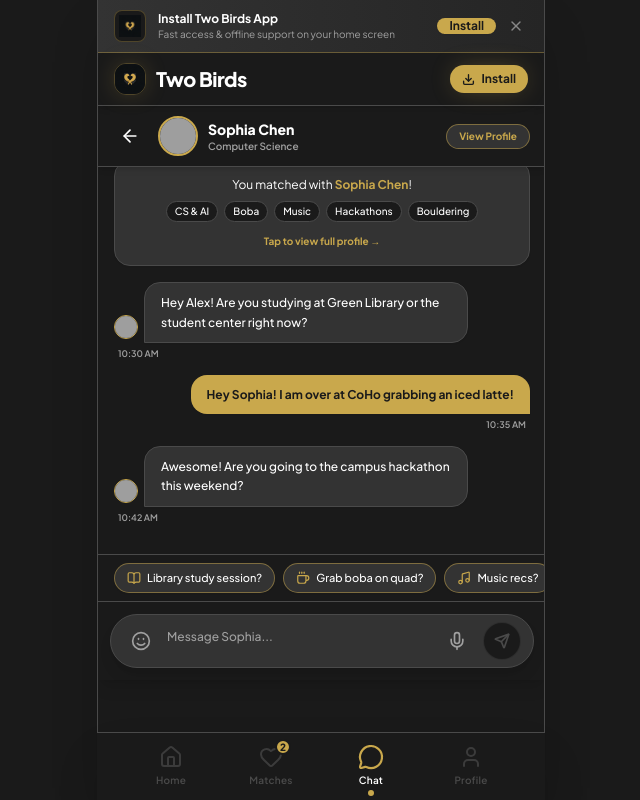
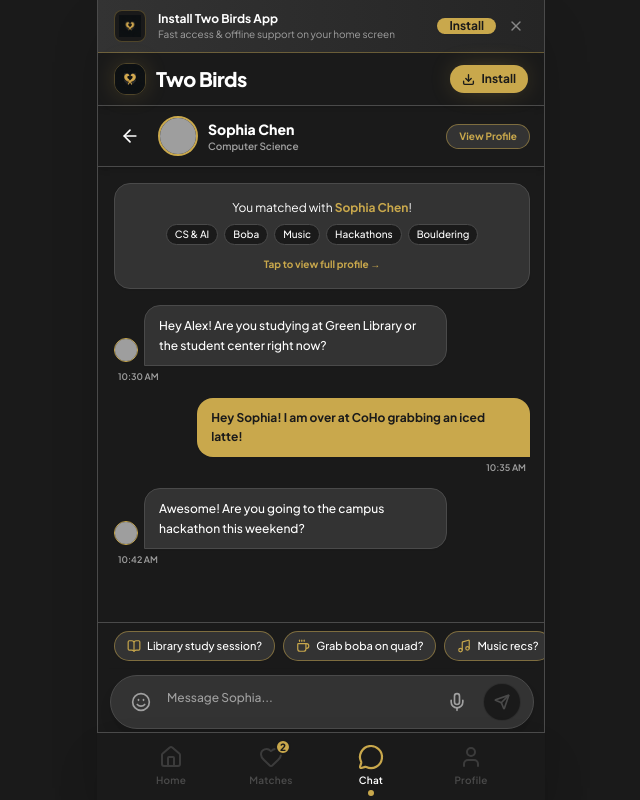
Before and after one commit to IncreasonJr/TWO_BIRDS, a React (Vite) app: page /chat in a window 1280 px wide. Shown: the whole page, without its empty margins (319-959 px from the left). Built offline with nearby package versions, Linux system fonts and the light colour scheme; grey boxes are pictures that could not be loaded.

Commit message:
fix: Chat input positioning, bubble sizing & Android swipe controls

```diff
--- a/src/components/SwipeControls.tsx
+++ b/src/components/SwipeControls.tsx
@@ -17,12 +17,12 @@
   disabled = false,
 }) => {
   return (
-    <div className="flex items-center justify-center gap-10 sm:gap-12 md:gap-14 pt-0 pb-0 px-2 z-40 shrink-0 w-full bg-[#1A1A1A] select-none touch-manipulation">
+    <div className="swipe-controls-bar flex items-center justify-center gap-8 sm:gap-10 md:gap-12 py-1 px-2 z-40 shrink-0 w-full bg-[#1A1A1A] select-none touch-manipulation relative">
       {/* 1. Refresh / Rewind Button */}
       <button
         onClick={onRewind}
         disabled={!canRewind || disabled}
-        className={`w-12 h-12 min-w-[48px] min-h-[48px] flex items-center justify-center rounded-full bg-[#333333] border-2 border-[#4A4A4A] text-[#C9A84C] transition-all ${
+        className={`w-12 h-12 min-w-[48px] min-h-[48px] flex items-center justify-center rounded-full bg-[#333333] border-2 border-[#4A4A4A] text-[#C9A84C] transition-all cursor-pointer touch-manipulation ${
           canRewind && !disabled
             ? 'hover:scale-110 active:scale-95 shadow-md hover:border-[#C9A84C]'
             : 'opacity-40 cursor-not-allowed'
@@ -36,7 +36,7 @@
       <button
         onClick={onPass}
         disabled={disabled}
-        className={`w-12 h-12 min-w-[48px] min-h-[48px] flex items-center justify-center rounded-full bg-[#333333] border-2 border-[#4A4A4A] text-[#FFFFFF] transition-all shadow-md ${
+        className={`w-12 h-12 min-w-[48px] min-h-[48px] flex items-center justify-center rounded-full bg-[#333333] border-2 border-[#4A4A4A] text-[#FFFFFF] transition-all shadow-md cursor-pointer touch-manipulation ${
           disabled
             ? 'opacity-40 cursor-not-allowed'
             : 'hover:bg-[#4A4A4A]/40 hover:scale-110 active:scale-95'
@@ -50,7 +50,7 @@
       <button
         onClick={onLike}
         disabled={disabled}
-        className={`w-12 h-12 min-w-[48px] min-h-[48px] flex items-center justify-center rounded-full bg-[#C9A84C] border-2 border-[#C9A84C] text-[#1A1A1A] transition-all shadow-glow-gold ${
+        className={`w-12 h-12 min-w-[48px] min-h-[48px] flex items-center justify-center rounded-full bg-[#C9A84C] border-2 border-[#C9A84C] text-[#1A1A1A] transition-all shadow-glow-gold cursor-pointer touch-manipulation ${
           disabled
             ? 'opacity-40 cursor-not-allowed'
             : 'hover:scale-110 active:scale-95'
--- a/src/index.css
+++ b/src/index.css
@@ -42,6 +42,19 @@
   border-top: 1px solid rgba(74, 74, 74, 0.5);
 }
 
+/* Android WebKit / Mobile Touch Utility Styles */
+.touch-manipulation {
+  touch-action: manipulation;
+  -webkit-tap-highlight-color: transparent;
+}
+
+.swipe-controls-bar {
+  display: flex !important;
+  visibility: visible !important;
+  opacity: 1 !important;
+  z-index: 40 !important;
+}
+
 /* Custom Scrollbar for Luxe Dark Theme */
 ::-webkit-scrollbar {
   width: 4px;
--- a/src/pages/Chat.tsx
+++ b/src/pages/Chat.tsx
@@ -154,7 +154,7 @@
   const matchPhotos = matchUser.photos && matchUser.photos.length > 0 ? matchUser.photos : activeMatch.photos;
 
   return (
-    <div className="flex flex-col h-full flex-1 pb-16 max-w-md mx-auto relative overflow-hidden bg-[#1A1A1A] text-[#FFFFFF] select-none">
+    <div className="flex flex-col h-full flex-1 max-w-md mx-auto relative overflow-hidden bg-[#1A1A1A] text-[#FFFFFF] select-none">
       {/* Match Header (Top) */}
       <div className="bg-[#1A1A1A] border-b border-[#4A4A4A] px-4 py-2.5 flex items-center justify-between flex-shrink-0 z-30 shadow-md">
         <div className="flex items-center gap-3">
@@ -200,8 +200,8 @@
         </button>
       </div>
 
-      {/* Message Feed Area */}
-      <div className="flex-1 overflow-y-auto px-4 py-4 space-y-3.5">
+      {/* Message Feed Area (Scrollable Only Here) */}
+      <div className="flex-1 min-h-0 overflow-y-auto px-3 sm:px-4 py-4 space-y-3.5">
         {/* Match Header Card Watermark */}
         <div
           onClick={() => setIsProfileOpen(true)}
@@ -240,16 +240,16 @@
               key={msg.id}
               className={`flex flex-col ${isMe ? 'items-end' : 'items-start'}`}
             >
-              <div className="flex items-end gap-1.5 max-w-[85%]">
+              <div className="flex items-end gap-1.5 max-w-[85%] sm:max-w-[80%]">
                 {!isMe && (
                   <img
                     src={matchPhotos[0]}
                     alt={activeMatch.name}
-                    className="w-6 h-6 rounded-full object-cover border border-[#C9A84C] mb-1"
+                    className="w-6 h-6 rounded-full object-cover border border-[#C9A84C] mb-1 flex-shrink-0"
                   />
                 )}
                 <div
-                  className={`px-4 py-2.5 rounded-2xl text-xs leading-relaxed shadow-sm ${
+                  className={`px-3.5 py-2.5 rounded-2xl text-xs leading-relaxed shadow-sm break-words overflow-hidden max-w-full ${
                     isMe
                       ? 'bg-[#C9A84C] text-[#1A1A1A] font-bold rounded-br-none shadow-glow-gold'
                       : 'bg-[#333333] border border-[#4A4A4A] text-[#FFFFFF] rounded-bl-none font-medium'
@@ -258,7 +258,7 @@
                   {isVoice ? (
                     <VoiceMessageBubble msg={msg} isMe={isMe} />
                   ) : (
-                    msg.text
+                    <span className="break-words whitespace-pre-wrap">{msg.text}</span>
                   )}
                 </div>
               </div>
@@ -280,11 +280,10 @@
         </AnimatePresence>
 
         <div ref={messagesEndRef} />
-
       </div>
 
-      {/* Icebreaker Suggestions */}
-      <div className="px-4 py-2 flex gap-2 overflow-x-auto no-scrollbar border-t border-[#4A4A4A] bg-[#1A1A1A]">
+      {/* Icebreaker Suggestions (Sticky Bottom) */}
+      <div className="px-4 py-2 flex gap-2 overflow-x-auto no-scrollbar border-t border-[#4A4A4A] bg-[#1A1A1A] flex-shrink-0">
         {ICEBREAKERS.map((item, index) => {
           const IconComp = item.icon;
           return (
@@ -300,8 +299,8 @@
         })}
       </div>
 
-      {/* ENHANCED CHAT INPUT COMPONENT */}
-      <div className="p-3 bg-[#1A1A1A] border-t border-[#4A4A4A] z-30 shadow-lg">
+      {/* ENHANCED CHAT INPUT COMPONENT (Fixed Sticky at Bottom) */}
+      <div className="px-3 pt-1.5 pb-[15px] bg-[#1A1A1A] z-30 shadow-lg flex-shrink-0">
         <ChatInput
           onSendMessage={handleSendMessage}
           onSendVoiceNote={handleSendVoiceNote}
```
